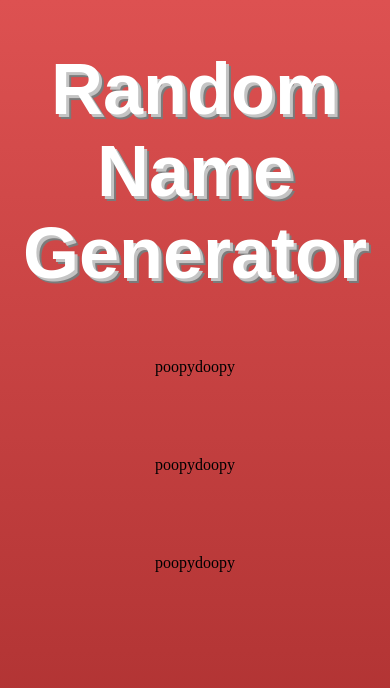
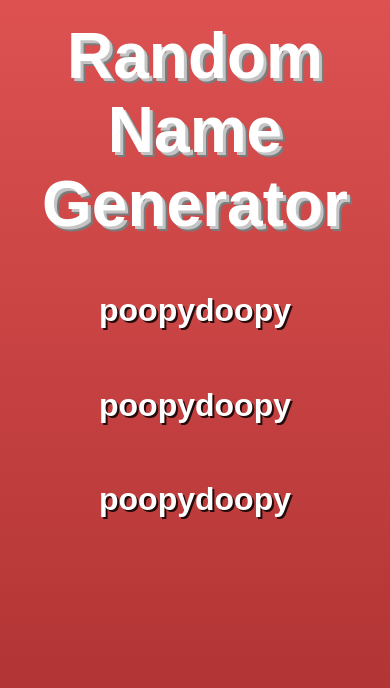
Before and after one commit to AsidyxTheHacker/name-generator, a plain HTML site: page index.html in a window 390 px wide. Drawn offline with Linux system fonts and the light colour scheme.

Commit message:
format changes for mobile and styled commonText

```diff
--- a/style.css
+++ b/style.css
@@ -5,16 +5,24 @@ body {
     height: auto;
     background-repeat: no-repeat;
     background-attachment: fixed;
+    font-family: arial;
+}
+
+main {
+    display: flex;
+    flex-direction: column;
+    justify-content: center;
+    align-items: center;
 }
 
 #title {
-    font-family: arial;
     cursor: default;
     color: white;
     text-align: center;
-    font-size: clamp(1em, 4.5em, 7em);
+    font-size: clamp(1em, 4em, 7em);
     text-shadow: rgb(196, 196, 196) 3px 3px 0,
                  rgb(123, 123, 123) 5px 5px 0;
+    border-bottom: white solid 3px;
 }
 
 #nameContainer {
@@ -29,8 +37,31 @@ body {
     flex-direction: column;
     justify-content: center;
     align-items: center;
+    color: white;
+}
+
+.commonText {
+    font-weight: bold;
+    font-size: clamp(.5em, 3em, 6vw);
+    max-width: 7em;
+    word-break: break-all;
+    cursor: pointer;
+    padding-bottom: .2em;
+    transition: .2s;
+    border-bottom: rgba(255, 255, 255, 0) solid 3px;
+    text-shadow: rgba(0, 0, 0, 0.813) 2px 2px 0;
+}
+
+.commonText:hover {
+    border-bottom: white solid 3px;
+}
+
+button {
+    margin: .3em;
 }
 
 @media (max-width: 600px){
-    #nameContainer{flex-direction: column;}
+    #nameContainer{flex-direction: column; margin-top: 2em}
+    #title{border-bottom: none; margin:.3em}
+    .commonText{margin:0; font-size: 2em;}
 }
```
